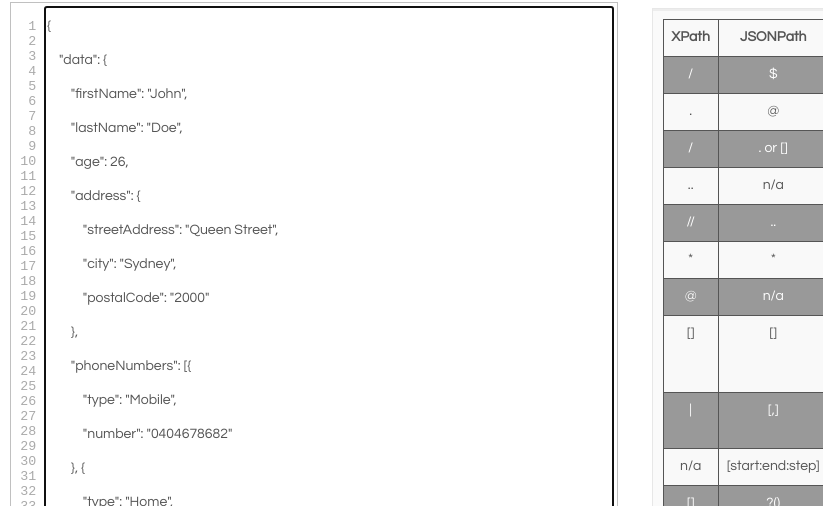
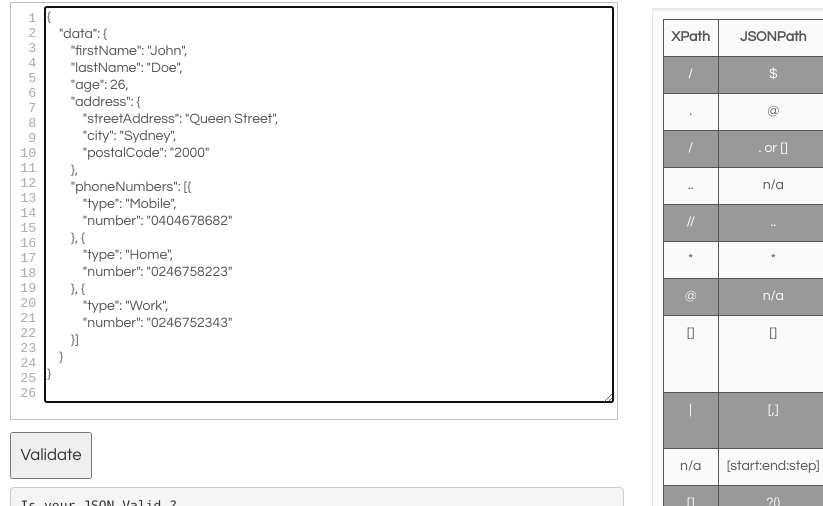
Before and after one commit to nrpatten/node-jsonpath-site, a website: page webroot/index.html in a window 1280 px wide. Shown: the part 294-800 px from the top of the page, 0-823 px from the left. Drawn offline with nearby package versions, Linux system fonts and the light colour scheme.

Commit message:
[ADD] jsonlint

```diff
--- a/webroot/css/jquery-linedtextarea.css
+++ b/webroot/css/jquery-linedtextarea.css
@@ -53,7 +53,7 @@ textarea { resize:both; }
        border-right: 1px solid #C0C0C0;
        margin-right: 0px;
        padding: 0px 20px 0px 0px;
-       margin: 8px -20px 0px 0px;
+       margin: 0px -20px 0px 0px;
 }
 
 .linedwrap .codelines {
--- a/webroot/css/style.css
+++ b/webroot/css/style.css
@@ -184,3 +184,9 @@ pre {
     padding-right: 0.5em;
     margin: 12px 0px 8px;
 }
+
+textarea {
+    font-family: inherit;
+    font-size: inherit;
+    line-height: 17px;
+}
--- a/webroot/index.html
+++ b/webroot/index.html
@@ -15,7 +15,6 @@
     <link href="css/jquery-linedtextarea.css" type="text/css" rel="stylesheet">
     <script src="js/jsonpath.js"></script>
     <script src="js/dump.js"></script>
-    <script src="c/js/jquery-1.6.1.min.js" type="text/javascript"></script>
     <script src="js/jquery-1.7.2.min.js"></script>
     <script src="js/jquery.textchange.min.js"></script>
     <script src="js/jquery-linedtextarea.js" type="text/javascript"></script>
@@ -45,7 +44,7 @@
                 </label>
                 <input type="hidden" id="reformat" value="1" />
                 <input type="hidden" id="compress" value="0" />
-                <textarea id="json_input"  name="json_input" class="json_input" rows="23" cols="80">
+                <textarea id="json_input"  name="json_input" class="json_input" rows="23" cols="80" wrap="off">
 {
     "data": {
         "firstName": "John",
```
